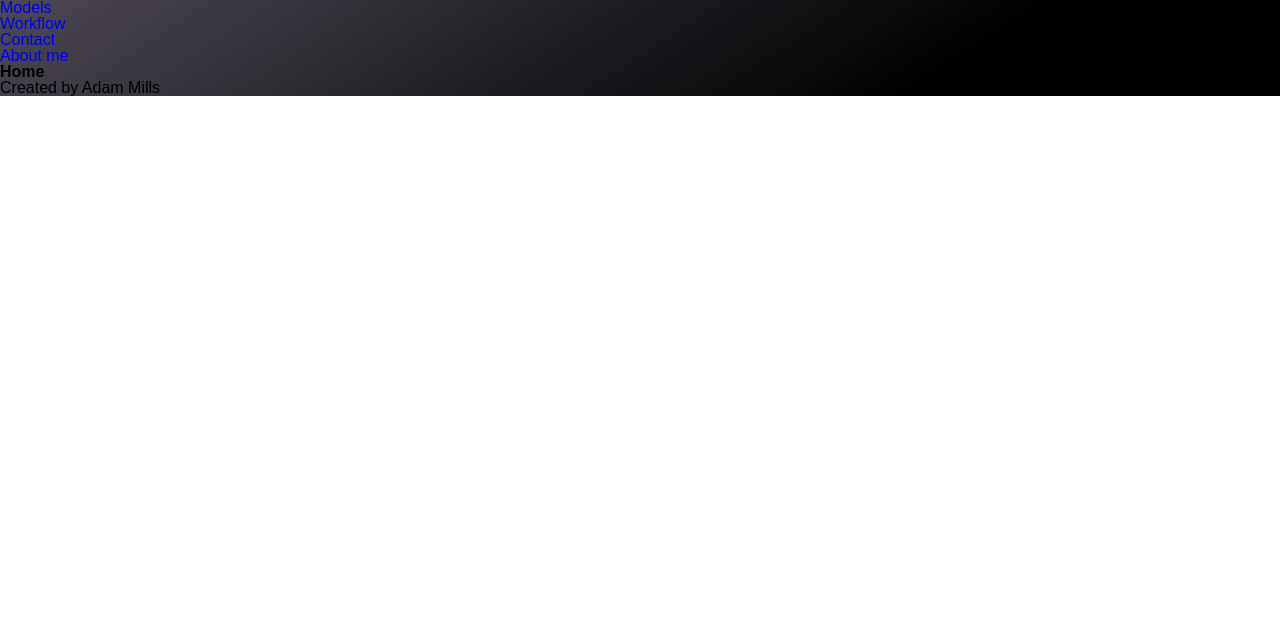
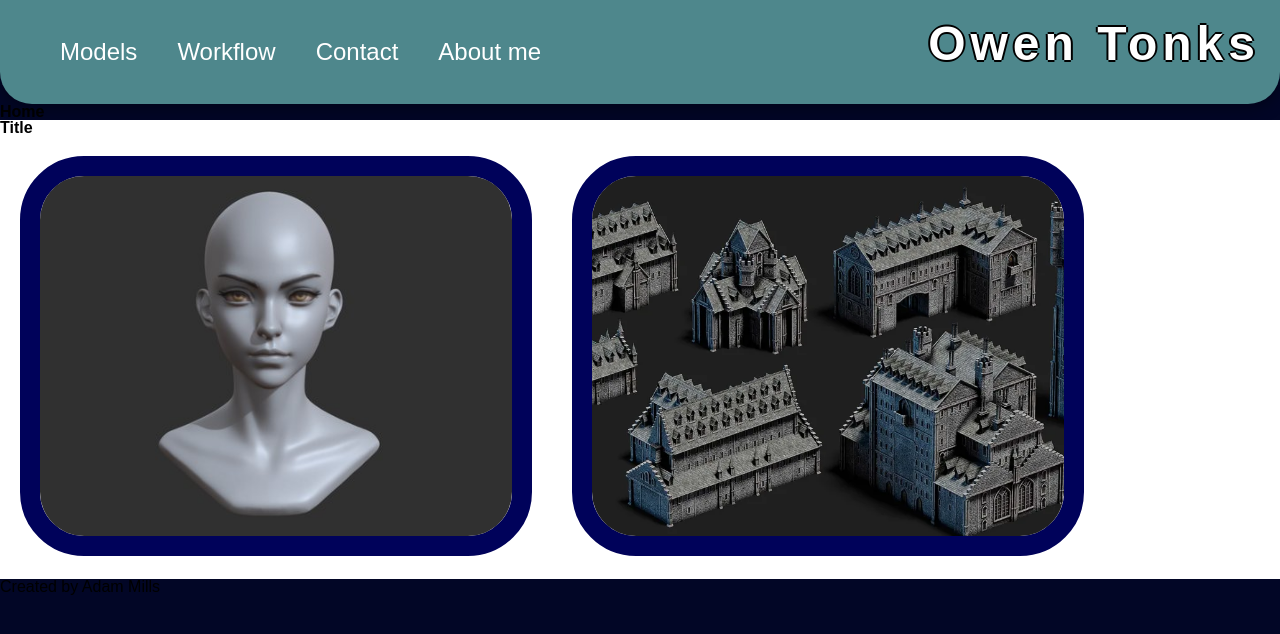
Before and after one commit to AMillsy/owen-portfolio-react, a React (Create React App) app: page / in a window 1280 px wide. Shown: the top 634 px of the page. Built offline with nearby package versions, Linux system fonts and the light colour scheme.

Commit message:
setting up the home page

```diff
--- a/src/App.css
+++ b/src/App.css
@@ -45,3 +45,6 @@
 a {
   text-decoration: none;
 }
+.links {
+  padding: 20px;
+}
--- a/src/App.js
+++ b/src/App.js
@@ -1,8 +1,8 @@
 import "./App.css";
 import { BrowserRouter, Routes, Route } from "react-router-dom";
-import Layout from "./components/Layout";
-import Home from "./components/Home";
-import Models from "./components/Models";
+import Layout from "./pages/Layout";
+import Home from "./pages/Home";
+import Models from "./pages/Models";
 
 function App() {
   return (
--- /dev/null
+++ b/src/components/Carousel.js
@@ -0,0 +1,16 @@
+import img1 from "../images/img1.jpeg";
+import img2 from "../images/img2.png";
+import "../styles/Carousel.css";
+const Carousel = () => {
+  return (
+    <div style={{ backgroundColor: "white" }}>
+      <h3>Title</h3>
+      <div>
+        <img className="carouselImages" src={img1}></img>
+        <img className="carouselImages" src={img2} />
+      </div>
+    </div>
+  );
+};
+
+export default Carousel;
--- a/src/components/Navigation.js
+++ /dev/null
@@ -1,24 +0,0 @@
-import { Link } from "react-router-dom";
-
-const Navigation = () => {
-  return (
-    <nav>
-      <ul>
-        <li>
-          <Link to={"models"}>Models</Link>
-        </li>
-        <li>
-          <Link to={"workflow"}>Workflow</Link>
-        </li>
-        <li>
-          <Link to={"contact"}>Contact</Link>
-        </li>
-        <li>
-          <Link to={"about-me"}>About me </Link>
-        </li>
-      </ul>
-    </nav>
-  );
-};
-
-export default Navigation;
--- a/src/components/Home.js
+++ b/src/pages/Home.js
@@ -1,7 +1,10 @@
+import Carousel from "../components/Carousel.js";
+
 const Home = () => {
   return (
     <>
       <h2>Home</h2>
+      <Carousel />
     </>
   );
 };
--- /dev/null
+++ b/src/pages/Navigation.js
@@ -0,0 +1,33 @@
+import { Link } from "react-router-dom";
+import "../styles/Navigation.css";
+const Navigation = () => {
+  return (
+    <nav>
+      <ul>
+        <li>
+          <Link className="links" to={"models"}>
+            Models
+          </Link>
+        </li>
+        <li>
+          <Link className="links" to={"workflow"}>
+            Workflow
+          </Link>
+        </li>
+        <li>
+          <Link className="links" to={"contact"}>
+            Contact
+          </Link>
+        </li>
+        <li>
+          <Link className="links" to={"about-me"}>
+            About me{" "}
+          </Link>
+        </li>
+      </ul>
+      <h1>Owen Tonks</h1>
+    </nav>
+  );
+};
+
+export default Navigation;
--- /dev/null
+++ b/src/styles/Carousel.css
@@ -0,0 +1,9 @@
+.carouselImages {
+  width: 40%;
+  height: 400px;
+  object-fit: cover;
+  margin: 20px;
+  border: 20px solid rgb(0, 2, 90);
+  border-radius: 4rem;
+  overflow: hidden;
+}
--- a/src/styles/Layout.css
+++ b/src/styles/Layout.css
@@ -1,5 +1,3 @@
-.background {
-  background-color: #4d4855;
-  background-image: linear-gradient(147deg, #4d4855 0%, #000000 74%);
-  background-size: cover;
+body {
+  background: #020626;
 }
--- /dev/null
+++ b/src/styles/Navigation.css
@@ -0,0 +1,28 @@
+nav {
+  display: flex;
+  flex-direction: row;
+  background-color: #4e878c;
+  border-bottom-left-radius: 2rem;
+  border-bottom-right-radius: 2rem;
+  box-shadow: rgba(0, 0, 0, 0.35) 0px 5px 15px;
+  justify-content: space-between;
+  color: white;
+}
+
+nav ul {
+  display: flex;
+  margin: 40px;
+  color: white;
+}
+
+nav ul a {
+  color: white;
+  font-size: 150%;
+}
+
+h1 {
+  font-size: 300%;
+  margin: 20px;
+  text-shadow: -2px 0 black, 0 2px black, 2px 0 black, 0 -2px black;
+  letter-spacing: 5px;
+}
```
Also changed, not shown: src/images/img1.jpeg (added), src/images/img2.png (added), src/pages/Layout.js (renamed from src/components/Layout.js), src/pages/Models.js (renamed from src/components/Models.js).
